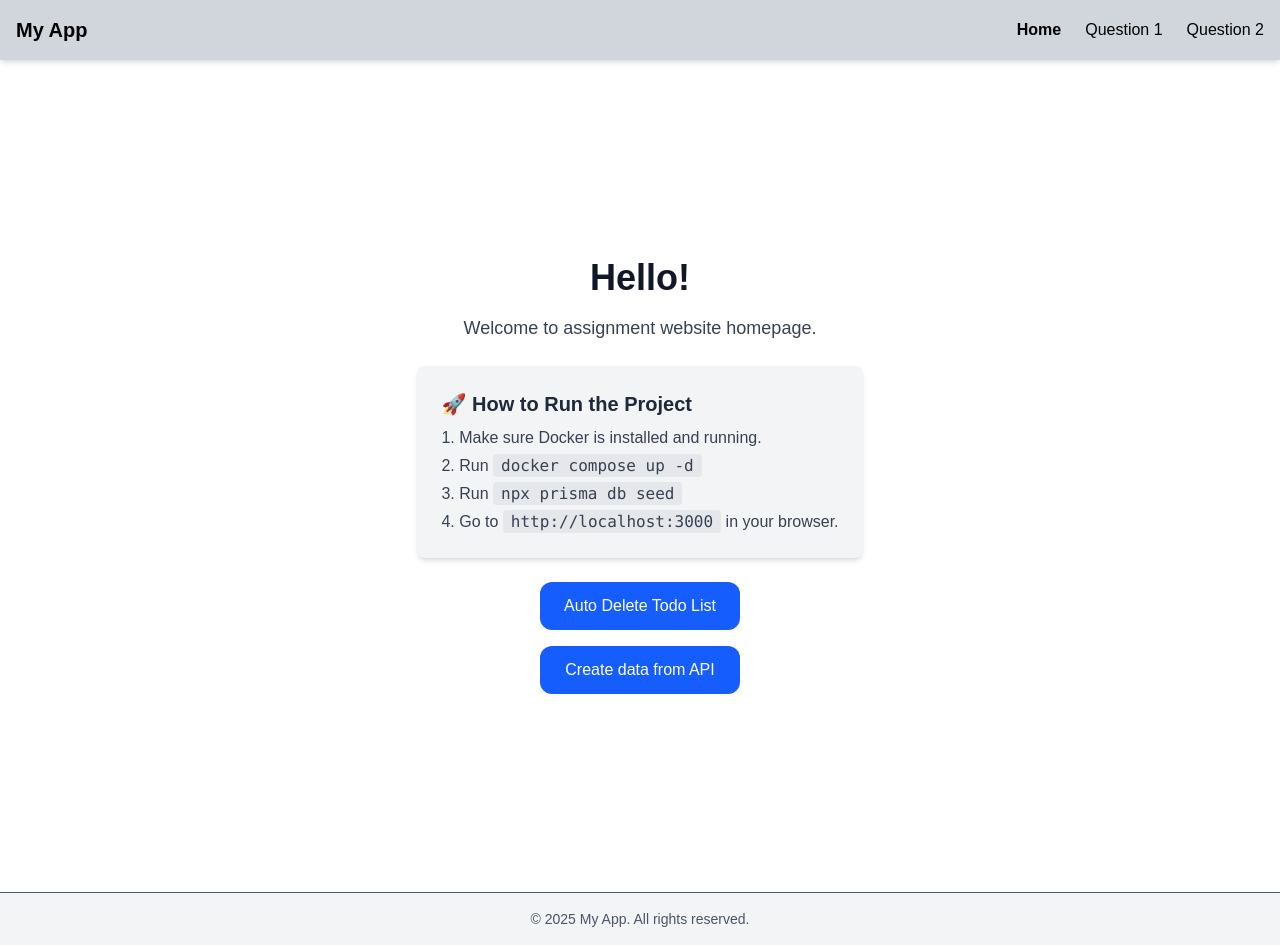
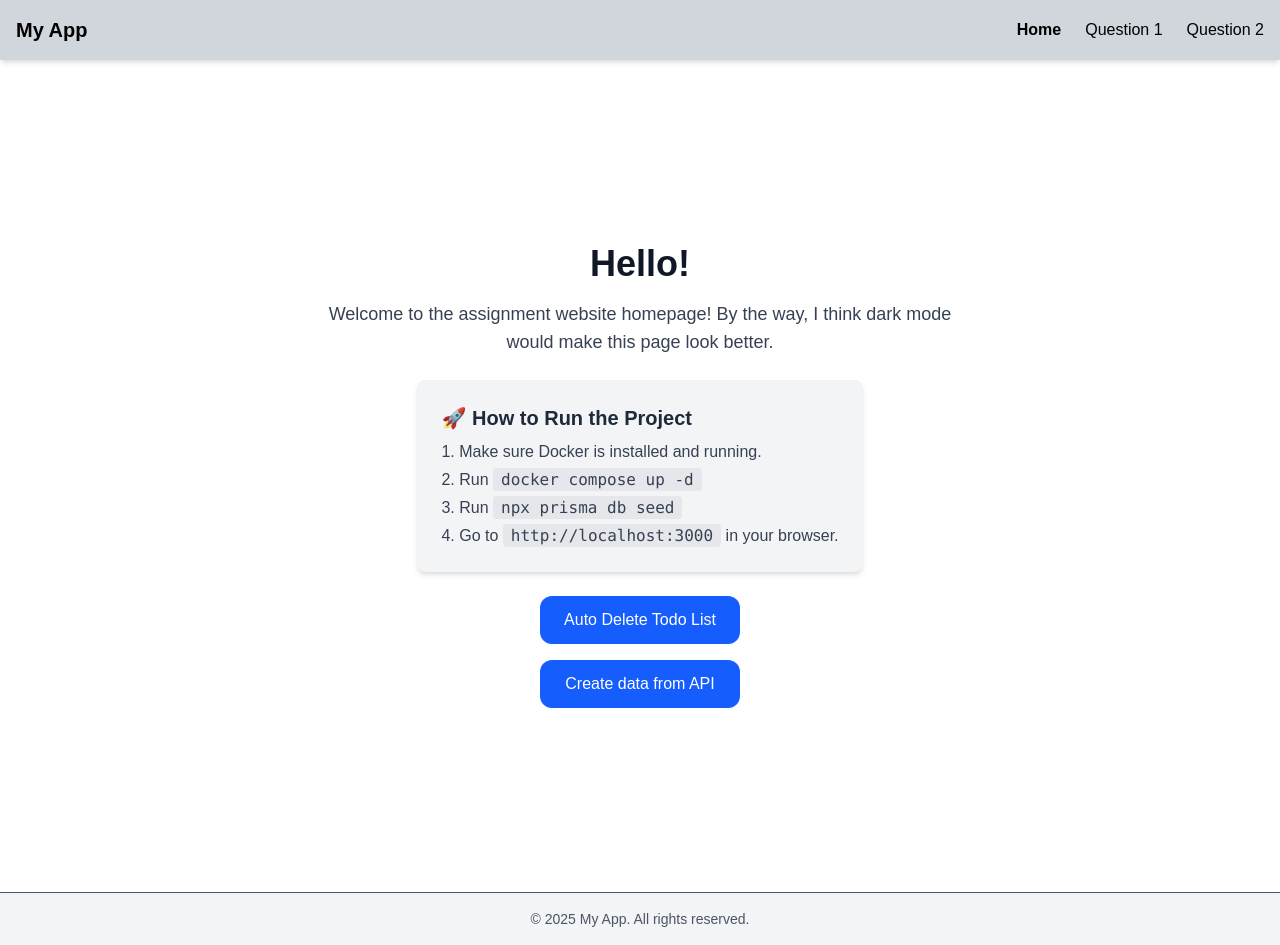
Before and after one commit to ZnieJK/NextJSTest, a Next.js app in the folder my-first-nextjs/: page / in a window 1280 px wide. Built offline with nearby package versions, Linux system fonts and the light colour scheme.

Commit message:
update home page

```diff
--- a/my-first-nextjs/src/app/page.tsx
+++ b/my-first-nextjs/src/app/page.tsx
@@ -10,7 +10,7 @@ export default function HomePage() {
           Hello!
         </h1>
         <p className="text-lg text-gray-700 dark:text-gray-300 mb-6 max-w-2xl">
-          Welcome to assignment website homepage.
+          Welcome to the assignment website homepage! By the way, I think dark mode would make this page look better.
         </p>
 
         <div className="bg-gray-100 dark:bg-gray-800 rounded-lg p-6 shadow-md mb-6 max-w-2xl text-left">
```
